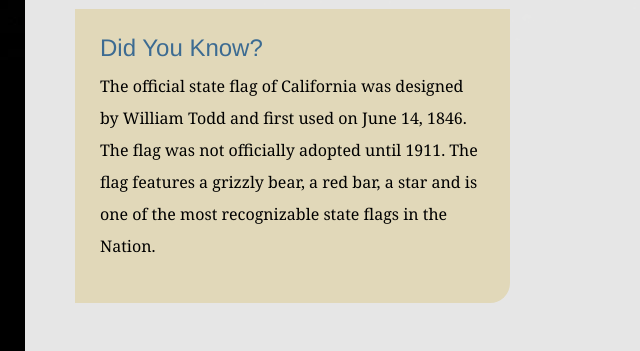
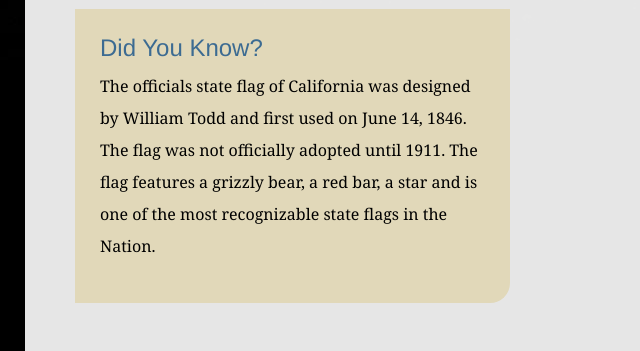
Before and after one commit to barunajay/test01, a plain HTML site: page index.html in a window 1280 px wide. Shown: the part 1044-1395 px from the top of the page, 0-640 px from the left. Drawn offline with Linux system fonts and the light colour scheme.

Commit message:
Changes to the index file

```diff
--- a/index.html
+++ b/index.html
@@ -87,7 +87,7 @@
 
           <div id="trivia" class="callOut">
             <h1>Did You Know?</h1>
-            <p>The official state flag of California was designed by William Todd and first used on June 14, 1846. The flag was not officially adopted until 1911. The flag features a grizzly bear, a red bar, a star and is one of the most recognizable state flags in the Nation.</p>
+            <p>The officials state flag of California was designed by William Todd and first used on June 14, 1846. The flag was not officially adopted until 1911. The flag features a grizzly bear, a red bar, a star and is one of the most recognizable state flags in the Nation.</p>
           </div>
         </div>
       </div>
```
